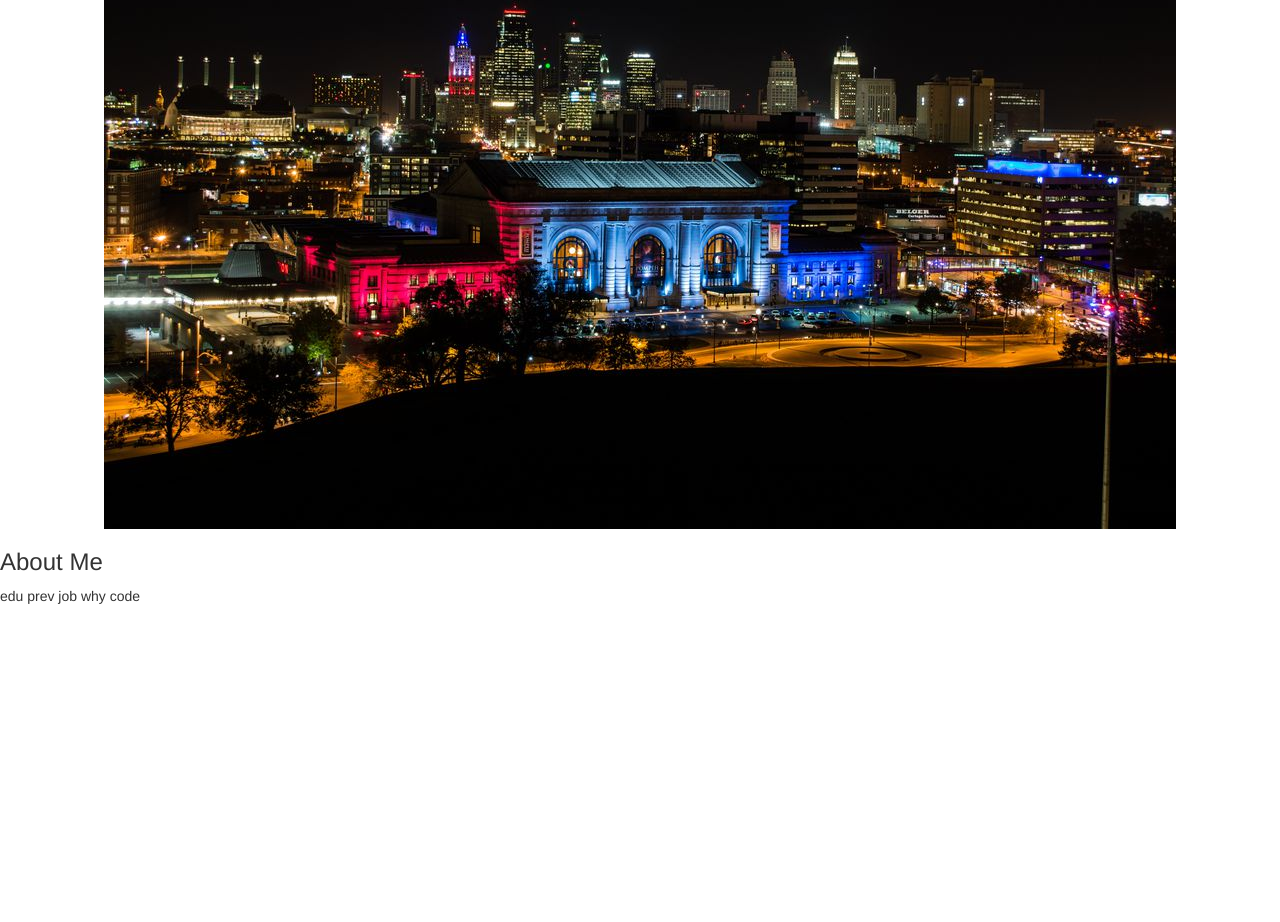
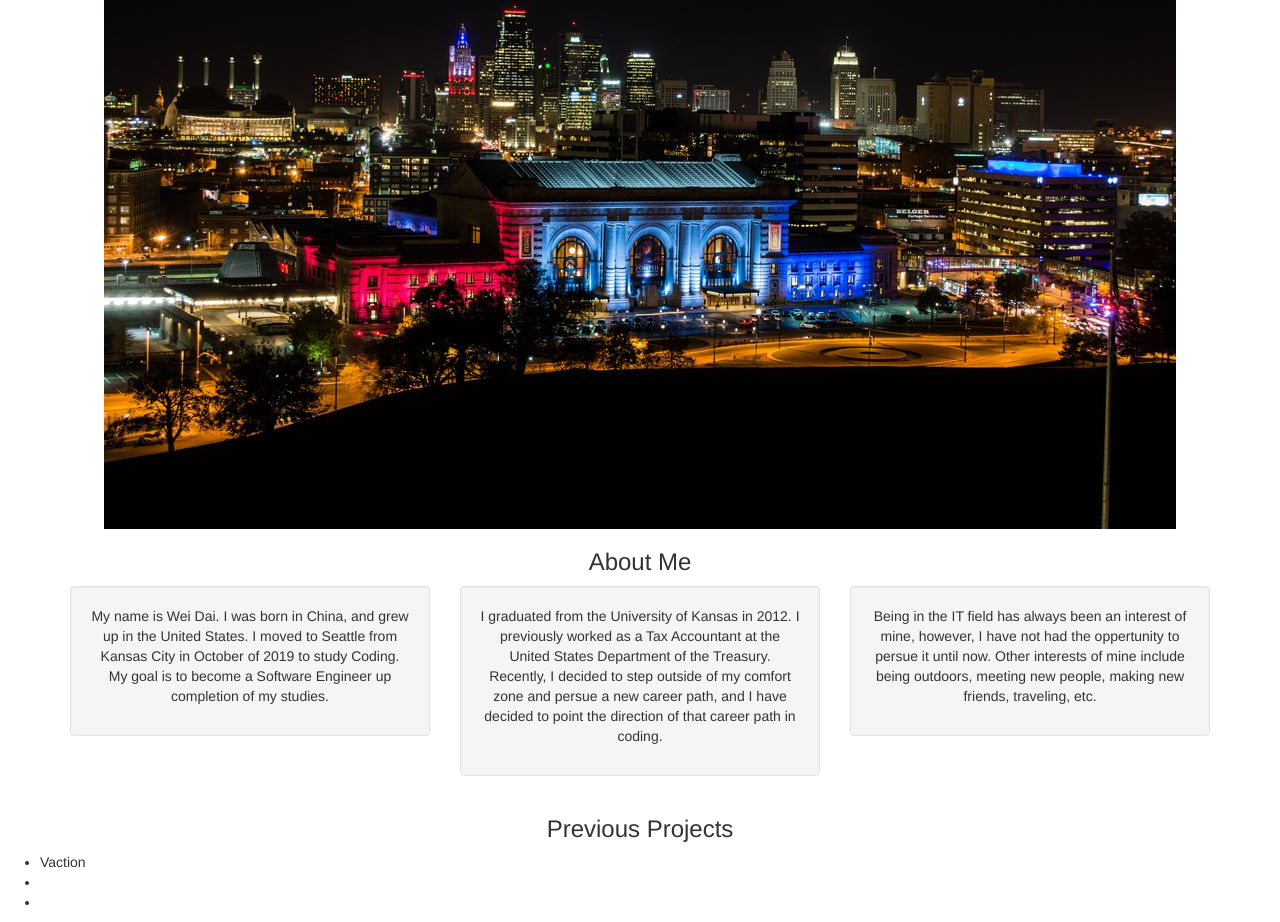
Before and after one commit to weidai07/project, a plain HTML site: page Desktop/project/index.html in a window 1280 px wide. Shown: the part 462-1384 px from the top of the page. Before the commit the page ends 1078 px from the top, so only its background shows below. Drawn offline with Linux system fonts and the light colour scheme.

Commit message:
add text, columns, and image

```diff
--- a/Desktop/project/css/styles.css
+++ b/Desktop/project/css/styles.css
@@ -1,3 +1,7 @@
 .container {
   text-align: center;
 }
+
+h3 {
+  text-align: center;
+}
--- a/Desktop/project/index.html
+++ b/Desktop/project/index.html
@@ -15,8 +15,31 @@
       <img src="img/kc.jpg" alt="Kansas City">
     </div>
   <body>
-    <h3>About Me</h3>
-      <p>edu prev job why code</p>
-
+      <h3>About Me</h3>
+    <div class="container">
+    <div class="row">
+    <div class="col-lg-4">
+      <div class="well">
+        <p>My name is Wei Dai. I was born in China, and grew up in the United States. I moved to Seattle from Kansas City in October of 2019 to study Coding. My goal is to become a Software Engineer up completion of my studies.</p>
+      </div>
+    </div>
+    <div class="col-lg-4">
+      <div class="well">
+        <p>I graduated from the University of Kansas in 2012. I previously worked as a Tax Accountant at the United States Department of the Treasury. Recently, I decided to step outside of my comfort zone and persue a new career path, and I have decided to point the direction of that career path in coding.</p>
+      </div>
+    </div>
+    <div class="col-lg-4">
+      <div class="well">
+        <p>Being in the IT field has always been an interest of mine, however, I have not had the oppertunity to persue it until now. Other interests of mine include being outdoors, meeting new people, making new friends, traveling, etc.</p>
+      </div>
+    </div>
+    </div>
+    </div>
+      <h3>Previous Projects</h3>
+        <ul>
+          <li>Vaction</li>
+          <li></li>
+          <li></li>
+        </ul>
   </body>
 </html>
```
